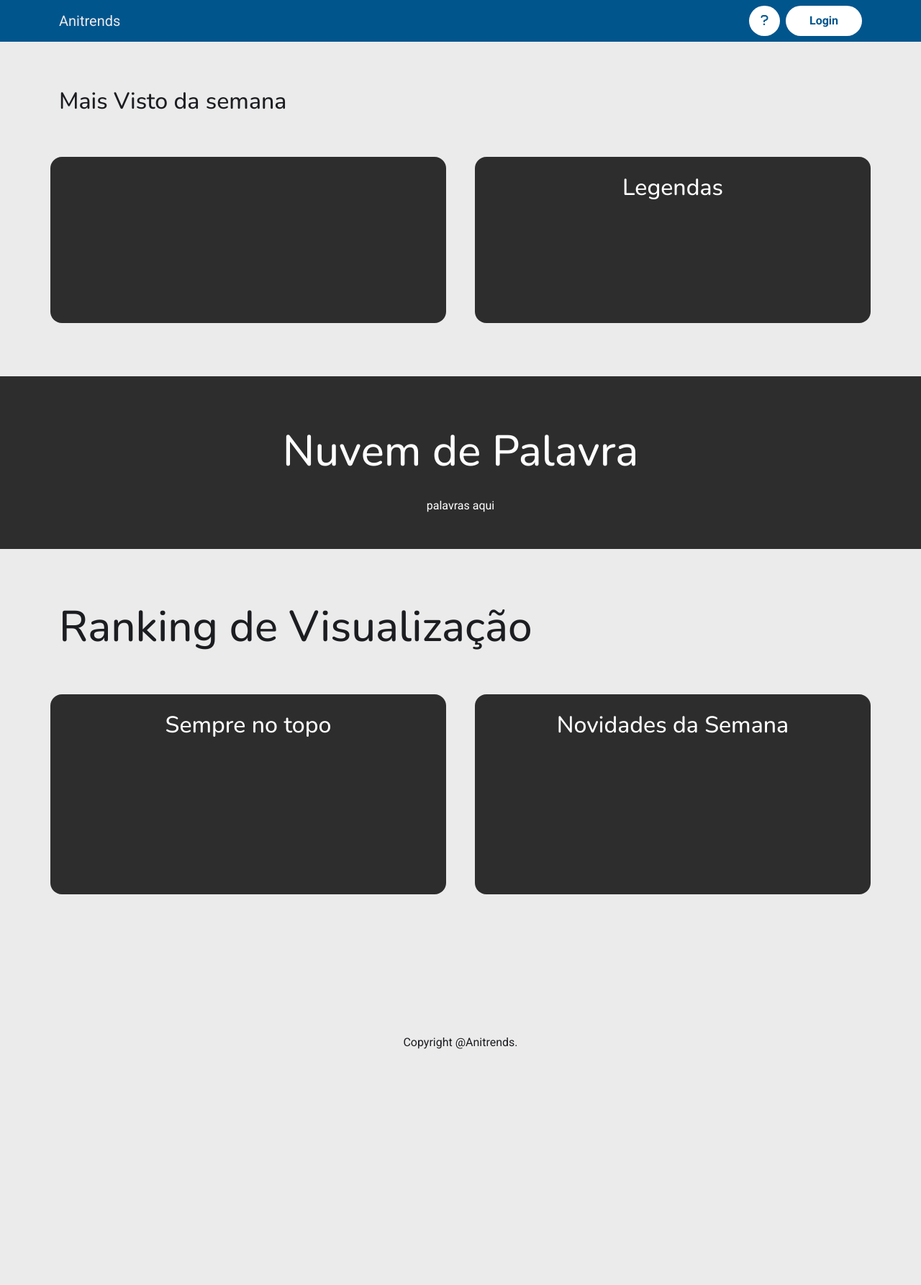
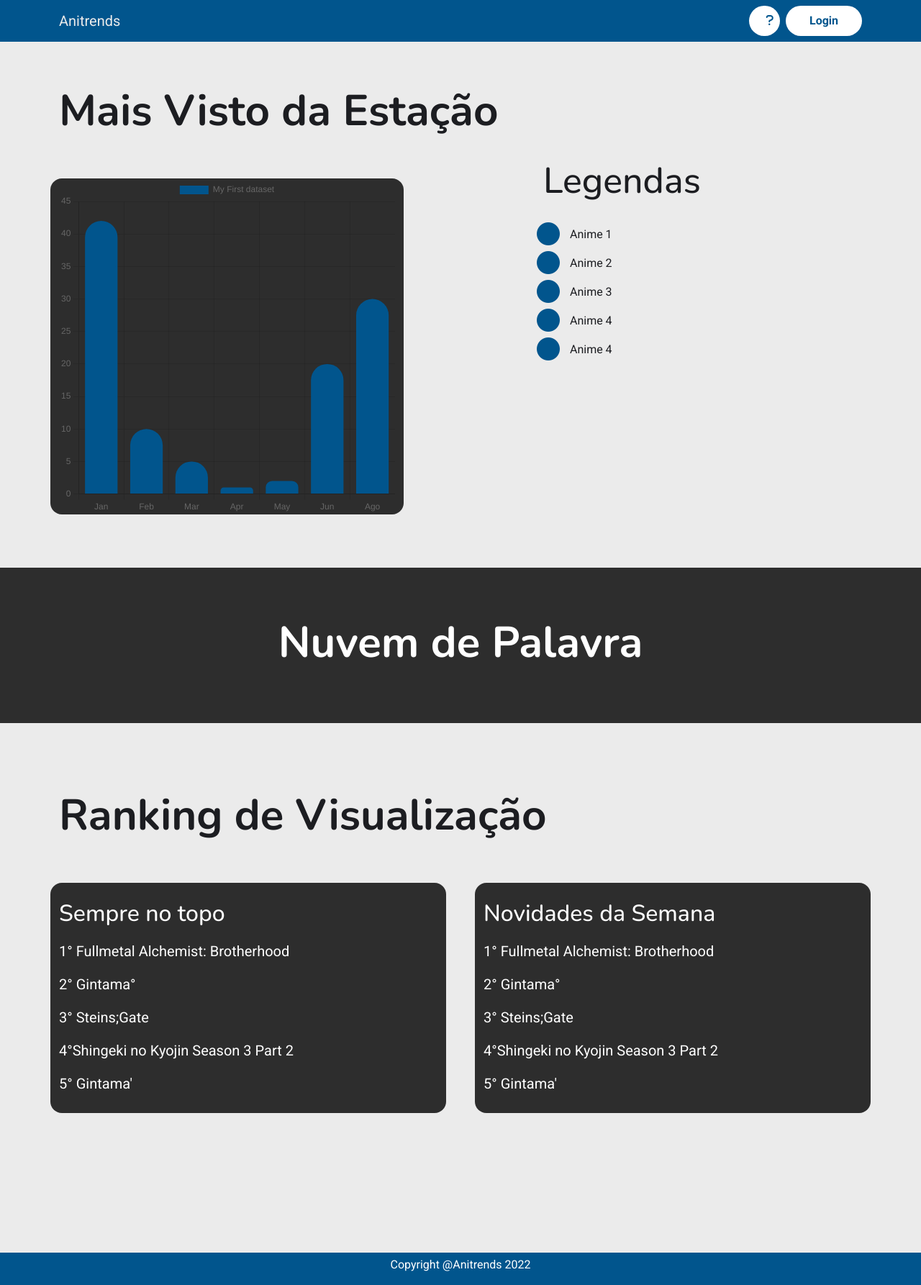
Before and after one commit to gustapinto/fatec_dsm_pi_terceiro_semestre, a Django app: template site/templates/dashb.html in a window 1280 px wide. Shown: the whole page at 72% size. Before the commit the page ends 1458 px from the top, so only its background shows below. Run offline with Django 3.2, Linux system fonts and the light colour scheme; the template is opened without the code that fills it, so the values that code supplies are empty; a map, chart or similar area stays blank; some libraries are stand-ins or nearby versions.

Commit message:
implementações para dashboard

```diff
--- a/site/dashb/views.py
+++ b/site/dashb/views.py
@@ -1,3 +1,4 @@
+
 from django.views.generic import TemplateView
 
 # Create your views here.
--- /dev/null
+++ b/site/package.json
@@ -0,0 +1,5 @@
+{
+  "devDependencies": {
+    "jshint": "^2.13.4"
+  }
+}
--- /dev/null
+++ b/site/static/js/js.js
@@ -0,0 +1,39 @@
+const labels = [
+    'Jan',
+    'Feb',
+    'Mar',
+    'Apr',
+    'May',
+    'Jun',
+    'Ago',
+];
+
+const data = {
+    labels: labels,
+    datasets: [{
+        label: 'My First dataset',
+        backgroundColor: 'rgb(1, 85, 141)',
+        borderColor: 'rgb(1, 85, 141)',
+        borderRadius: Number.MAX_VALUE,
+        data: [42, 10, 5, 1, 2, 20, 30, 0],
+    }]
+};
+
+const config = {
+    type: 'bar',
+    data: data,
+    options: {
+        options: {
+            scales: {
+                xAxes: [{
+                    categoryPercentage: 0.5,
+                    barPercentage: 0.3
+                }],
+                backdropPadding: {
+                    x: 5,
+                    y: 4
+                }
+            }
+        }
+    }
+}
--- a/site/templates/base.html
+++ b/site/templates/base.html
@@ -155,11 +155,13 @@
             padding-top:20px;
             padding-bottom:20px;
             font-size:45px;
+            font-weight: bold!important;
         }
 
         .h33{
             padding-left:10px;
             padding-right:10px;
+            font-weight: bold!important;
 
         }
         .top{
@@ -172,7 +174,37 @@
             margin-right:20px;
             margin-bottom:50px;
             margin-top:50px;
+        }
+        .aumenta{
+            font-size:50px;
 
+        }
+        .parag{
+            font-size:20px;
+            font-weight: normal;
+            padding-bottom:10px;
+            padding-top:10px;
+        }
+        .bold{
+            font-weight: bold!important;
+            margin-top:20px!important;
+            align-text:left;
+        }
+        .footer-copyright{
+            background:#01558D!important;
+            color: white;
+            padding-top:5px;
+            margin-bottom:0px!important;
+            font-family: 'Roboto', sans-serif !important;
+        }
+        .fa-solid{
+            color: #01558D!important;
+            padding-right:10px;
+            padding-left:15px;
+
+        }
+        .alinha{
+            padding-left:150px;
         }
     </style>
     </style>
@@ -255,7 +287,7 @@
         <div class="container">
         <div class="row">
         <div class="col-md-12 text-center">
-        <p>Copyright @Anitrends.</p>
+        <p>Copyright @Anitrends 2022</p>
         </div>
         </div>
         </div>
--- a/site/templates/dashb.html
+++ b/site/templates/dashb.html
@@ -5,37 +5,30 @@
 {% load static %}
 
 {% block content %}
+<div class="container"><br>
+    <h1 class="bold">Mais Visto da Estação</h1>
+        <div class="row">
 
-<div class="container"><br><br>
-    <h2>Mais Visto da semana</h2>
-    <div class="row">
-
-        <div class="col bg-cinza-escuro rounded-4 text-center top1">
-            <br>
-
-
-            <canvas id="visto_semana" width="250" height="200"></canvas>
-        </div>
-
-        <div class="col bg-cinza-escuro rounded-4 text-center top">
-            <br>
-            <h2>Legendas</h2>
-            <canvas id="legendas" width="250" height="100"></canvas>
-        </div>
-
+                <div class="col bg-cinza-escuro rounded-4 text-center top1">
+                <canvas id="myChart" width="200" height="200"></canvas>
+                </div>
+                <div class="col  rounded-4 alinha">
+                 <h2 class=" p-4 aumenta">Legendas</h2>
+                        <p><i class="fa-solid fa-circle fa-2xl"></i>  Anime 1</p>
+                        <p><i class="fa-solid fa-circle fa-2xl"></i>  Anime 2</p>
+                        <p><i class="fa-solid fa-circle fa-2xl"></i>  Anime 3</p>
+                        <p><i class="fa-solid fa-circle fa-2xl"></i>  Anime 4</p>
+                        <p><i class="fa-solid fa-circle fa-2xl"></i>  Anime 4</p>
+                     </div>
+                </div>
+            </div>
     </div>
-
-
-
-
-</div>
     <br>
     <div class="bg-cinza-escuro p-5 ">
     <div class="container-md">
         <div class="row">
             <div class="col text-center">
                 <h1 class="h31">Nuvem de Palavra</h1>
-                palavras  aqui
             </div>
           </div>
         </div>
@@ -44,22 +37,43 @@
     <br>
 
     <div class="container"><br><br>
-        <h1>Ranking de Visualização</h1>
+        <h1 class="bold">Ranking de Visualização</h1>
         <div class="row">
 
-            <div class="col bg-cinza-escuro rounded-4 text-center top1">
+            <div class="col bg-cinza-escuro rounded-4  top1">
                 <br>
 
                 <h2>Sempre no topo</h2>
-                <canvas id="ranking" width="250" height="200"></canvas>
+                <div class="parag">
+                <p><aumenta>1°</aumenta> Fullmetal Alchemist: Brotherhood</p>
+                <p><aumenta>2°</aumenta> Gintama°</p>
+                <p><aumenta>3°</aumenta> Steins;Gate</p>
+                <p><aumenta>4°</aumenta>Shingeki no Kyojin Season 3 Part 2</p>
+                <p><aumenta>5°</aumenta> Gintama'</p>
+
+                </div>
+
             </div>
 
-            <div class="col bg-cinza-escuro rounded-4 text-center top">
+            <div class="col bg-cinza-escuro rounded-4  top">
                 <br>
                 <h2>Novidades da Semana</h2>
-                <canvas id="novidades" width="250" height="200"></canvas>
-            </div>
+                <div class="parag">
+                    <p><aumenta>1°</aumenta> Fullmetal Alchemist: Brotherhood</p>
+                    <p><aumenta>2°</aumenta> Gintama°</p>
+                    <p><aumenta>3°</aumenta> Steins;Gate</p>
+                    <p><aumenta>4°</aumenta>Shingeki no Kyojin Season 3 Part 2</p>
+                    <p><aumenta>5°</aumenta> Gintama'</p>
+
+                    </div>
 
         </div>
-
-{% endblock %}
+        <script src="https://cdn.jsdelivr.net/npm/chart.js"></script>
+        <script src="{% static 'js/js.js' %}"></script>
+        <script>
+        const myChart = new Chart(
+        document.getElementById('myChart'),
+        config
+        );
+        </script>
+        {% endblock %}
```
Also changed, not shown: site/package-lock.json (added).
